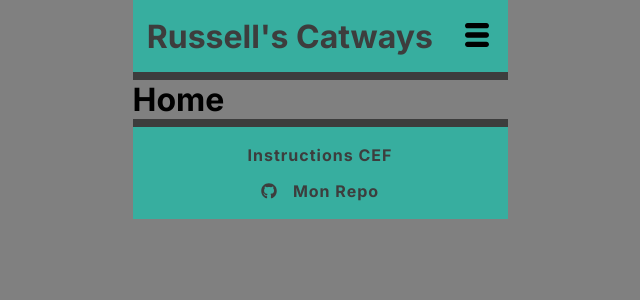
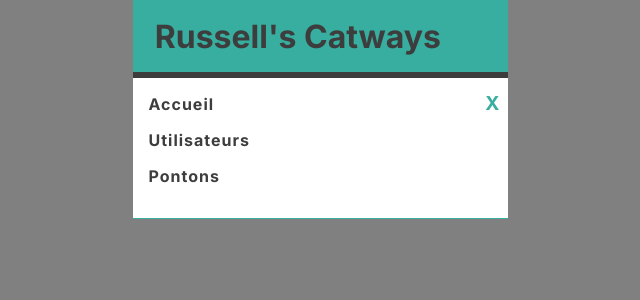
Before and after one commit to RosaBen/api-Russell, a React (Vite) app in the folder frontend/: page / in a window 1280 px wide. Both pictures are taken after a click on the button 797 px from the left and 36 px from the top of the page. Shown: the top 300 px of the page, without its empty margins (320-960 px from the left). Built offline with nearby package versions, Linux system fonts and the light colour scheme.

Commit message:
enabled open and close menu

```diff
--- a/frontend/src/assets/styles/app.css
+++ b/frontend/src/assets/styles/app.css
@@ -30,3 +30,8 @@ a {
   font-weight: 700;
   letter-spacing: 1px;
 }
+
+a:hover,
+button:hover {
+  opacity: 0.5;
+}
--- a/frontend/src/assets/styles/header.css
+++ b/frontend/src/assets/styles/header.css
@@ -8,6 +8,7 @@ header {
   place-items: center;
   justify-content: space-around;
   border-bottom: 0.5rem solid var(--text-color);
+  position: relative;
 }
 
 header > button {
@@ -21,6 +22,39 @@ header .icon {
 .desktop-nav {
   display: none;
 }
+
+.modal-menu {
+  position: absolute;
+  bottom: -9.1rem;
+  background: white;
+  left: 0;
+  width: 100%;
+  display: flex;
+  justify-content: space-between;
+  align-items: baseline;
+}
+
+.modal-menu > button {
+  background: white;
+  font-size: 1.2rem;
+  font-weight: 700;
+  color: var(--bg-color);
+  padding-right: 0.5rem;
+}
+
+.modal-menu nav {
+  display: flex;
+  flex-direction: column;
+  margin: 1rem 1rem 2rem;
+  gap: 1rem;
+}
+
+/* .modal-overlay {
+  position: fixed;
+  inset: 0;
+  background: rgba(0, 0, 0, 0.7);
+  z-index: 999;
+} */
 
 /* Footer */
 
--- a/frontend/src/components/Header.jsx
+++ b/frontend/src/components/Header.jsx
@@ -1,12 +1,32 @@
+import { useState } from "react";
 import Navbar from "./Navbar";
 import { TiThMenu } from "react-icons/ti";
 export default function Header() {
+  const [showMenu, setShowMenu] = useState(false);
+  const handleMenu = () => {
+    setShowMenu(true);
+  };
+
+  const handleClose = () => {
+    setShowMenu(false);
+  };
   return (
     <header>
       <h1>Russell's Catways</h1>
-      <button>
-        <TiThMenu className="icon" />
-      </button>
+      {!showMenu && (
+        <button onClick={handleMenu}>
+          <TiThMenu className="icon" />
+        </button>
+      )}
+      {showMenu && (
+        <>
+          <div className="modal-overlay"></div>
+          <div className="modal-menu">
+            <Navbar onClick={handleClose} />
+            <button onClick={handleClose}>X</button>
+          </div>
+        </>
+      )}
       <Navbar classDesktop="desktop-nav" />
     </header>
   );
--- a/frontend/src/components/Navbar.jsx
+++ b/frontend/src/components/Navbar.jsx
@@ -1,12 +1,13 @@
 import { Link } from "react-router-dom";
 
-export default function Navbar({ classDesktop }) {
+export default function Navbar({ classDesktop, onClick }) {
   return (
     <nav className={classDesktop}>
       <Link
         to="/"
         // target="_blank"
         // rel="noopener noreferrer"
+        onClick={onClick}
       >
         Accueil
       </Link>
@@ -14,6 +15,7 @@ export default function Navbar({ classDesktop }) {
         to="/users"
         // target="_blank"
         // rel="noopener noreferrer"
+        onClick={onClick}
       >
         Utilisateurs
       </Link>
@@ -21,6 +23,7 @@ export default function Navbar({ classDesktop }) {
         to="/catways"
         // target="_blank"
         // rel="noopener noreferrer"
+        onClick={onClick}
       >
         Pontons
       </Link>
```
